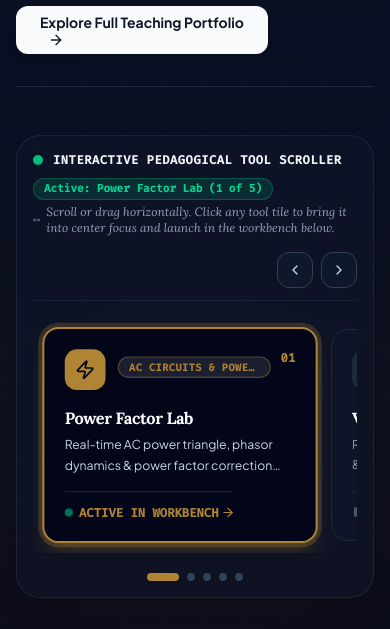
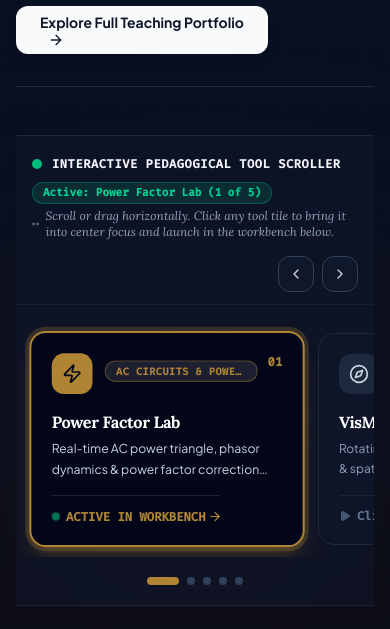
Before and after one commit to hotaarpan-iitkgp/apex, a React (Vite) app: page /#/ in a window 390 px wide. Shown: the part 8240-8869 px from the top of the page. Built offline with nearby package versions, Linux system fonts and the light colour scheme.

Commit message:
refactor(teaching): align pedagogical section layout
Update the Pedagogical Web Applications section to use a consistent container width and refactor the showcase component layout for better edge-to-edge alignment.

```diff
--- a/src/components/InteractiveAppsShowcase.tsx
+++ b/src/components/InteractiveAppsShowcase.tsx
@@ -193,10 +193,10 @@ export default function InteractiveAppsShowcase({ className = '', defaultAppId }
     <div className={`w-full space-y-8 ${className}`}>
 
       {/* 1. Full Horizontal Screen Width Ribbon Card Bar */}
-      <div className="w-full rounded-3xl bg-slate-50/80 dark:bg-slate-900/60 border border-slate-200/90 dark:border-slate-800/90 p-4 sm:p-6 lg:p-8 shadow-sm space-y-4 relative overflow-hidden">
+      <div className="w-full bg-slate-50/80 dark:bg-slate-900/60 border-y border-slate-200/90 dark:border-slate-800/90 py-5 sm:py-6 shadow-xs space-y-4 relative overflow-hidden">
 
-        {/* Ribbon Header: Full-width spanning info and navigation controls */}
-        <div className="flex flex-col sm:flex-row sm:items-center justify-between gap-4 pb-3 border-b border-slate-200/70 dark:border-slate-800/70">
+        {/* Ribbon Header: Spanning across the full screen width with side padding */}
+        <div className="w-full px-4 sm:px-8 lg:px-12 xl:px-16 flex flex-col sm:flex-row sm:items-center justify-between gap-4 pb-3 border-b border-slate-200/70 dark:border-slate-800/70">
           <div className="space-y-1">
             <div className="flex items-center gap-2.5 flex-wrap">
               <span className="flex h-2.5 w-2.5 relative">
@@ -243,7 +243,7 @@ export default function InteractiveAppsShowcase({ className = '', defaultAppId }
         </div>
 
         {/* Edge-to-Edge Horizontally Scrolling Tiles Track */}
-        <div className="relative -mx-2 sm:-mx-4 px-2 sm:px-4">
+        <div className="relative w-full">
 
           {/* Visual gradient edge fades to indicate horizontal depth */}
           <div className="pointer-events-none absolute left-0 top-0 bottom-0 w-8 sm:w-16 bg-gradient-to-r from-slate-50/95 dark:from-slate-900/95 to-transparent z-10 hidden sm:block" />
@@ -258,7 +258,7 @@ export default function InteractiveAppsShowcase({ className = '', defaultAppId }
             onMouseMove={handleMouseMove}
             onMouseUp={handleMouseUpOrLeave}
             onMouseLeave={handleMouseUpOrLeave}
-            className="flex items-stretch gap-4 sm:gap-5 overflow-x-auto py-3 px-3 sm:px-12 lg:px-16 no-scrollbar scroll-smooth snap-x snap-mandatory focus:outline-none cursor-grab active:cursor-grabbing select-none"
+            className="flex items-stretch gap-4 sm:gap-5 overflow-x-auto py-3 px-4 sm:px-8 lg:px-12 xl:px-16 no-scrollbar scroll-smooth snap-x snap-mandatory focus:outline-none cursor-grab active:cursor-grabbing select-none"
             style={{ scrollbarWidth: 'none', msOverflowStyle: 'none' }}
           >
             {pedagogicalApps.map((app, idx) => {
@@ -372,10 +372,11 @@ export default function InteractiveAppsShowcase({ className = '', defaultAppId }
         </div>
       </div>
 
-      {/* 2. Full-Width Embedded Workbench Viewport */}
-      <div className={`relative rounded-3xl overflow-hidden border border-slate-200/90 dark:border-slate-800 bg-slate-950 shadow-2xl transition-all duration-300 ${
-        isFullscreen ? 'fixed inset-4 z-50 rounded-2xl flex flex-col' : 'w-full'
-      }`}>
+      {/* 2. Embedded Workbench Viewport - Kept in the middle like previous case */}
+      <div className="max-w-7xl mx-auto px-4 sm:px-6 lg:px-8 w-full">
+        <div className={`relative rounded-3xl overflow-hidden border border-slate-200/90 dark:border-slate-800 bg-slate-950 shadow-2xl transition-all duration-300 ${
+          isFullscreen ? 'fixed inset-4 z-50 rounded-2xl flex flex-col' : 'w-full'
+        }`}>
 
         {/* Browser Chrome Navigation Bar */}
         <div className="flex flex-wrap items-center justify-between gap-3 px-4 sm:px-6 py-3.5 bg-slate-900/95 border-b border-slate-800 backdrop-blur-md text-white text-xs z-20">
@@ -583,6 +584,7 @@ export default function InteractiveAppsShowcase({ className = '', defaultAppId }
         </div>
 
       </div>
+    </div>
 
     </div>
   );
--- a/src/pages/Teaching.tsx
+++ b/src/pages/Teaching.tsx
@@ -179,9 +179,10 @@ export default function Teaching() {
         </div>
       </section>
 
-      {/* 3. THIRD SECTION: Pedagogical Web Applications (Full Horizontal Screen Width) */}
+      {/* 3. THIRD SECTION: Pedagogical Web Applications */}
       <section className="w-full py-16 sm:py-20 lg:py-24 space-y-10 border-t border-slate-200/80 dark:border-slate-800/80 bg-slate-50/30 dark:bg-slate-950/30">
-        <div className="w-full px-4 sm:px-6 lg:px-10 xl:px-14">
+        {/* Subheader Title - Centered in middle */}
+        <div className="max-w-7xl mx-auto px-4 sm:px-6 lg:px-8">
           <SectionRibbon
             icon={<Cpu className="h-5 w-5" />}
             eyebrow="VIRTUAL SIMULATION & OPEN PEDAGOGY"
@@ -197,10 +198,8 @@ export default function Teaching() {
           />
         </div>
 
-        {/* Live Embedded Workbench Area - Full Horizontal Span */}
-        <div className="w-full px-4 sm:px-6 lg:px-10 xl:px-14">
-          <InteractiveAppsShowcase />
-        </div>
+        {/* Full-width ribbon + Centered workbench */}
+        <InteractiveAppsShowcase />
       </section>
 
     </div>
```
